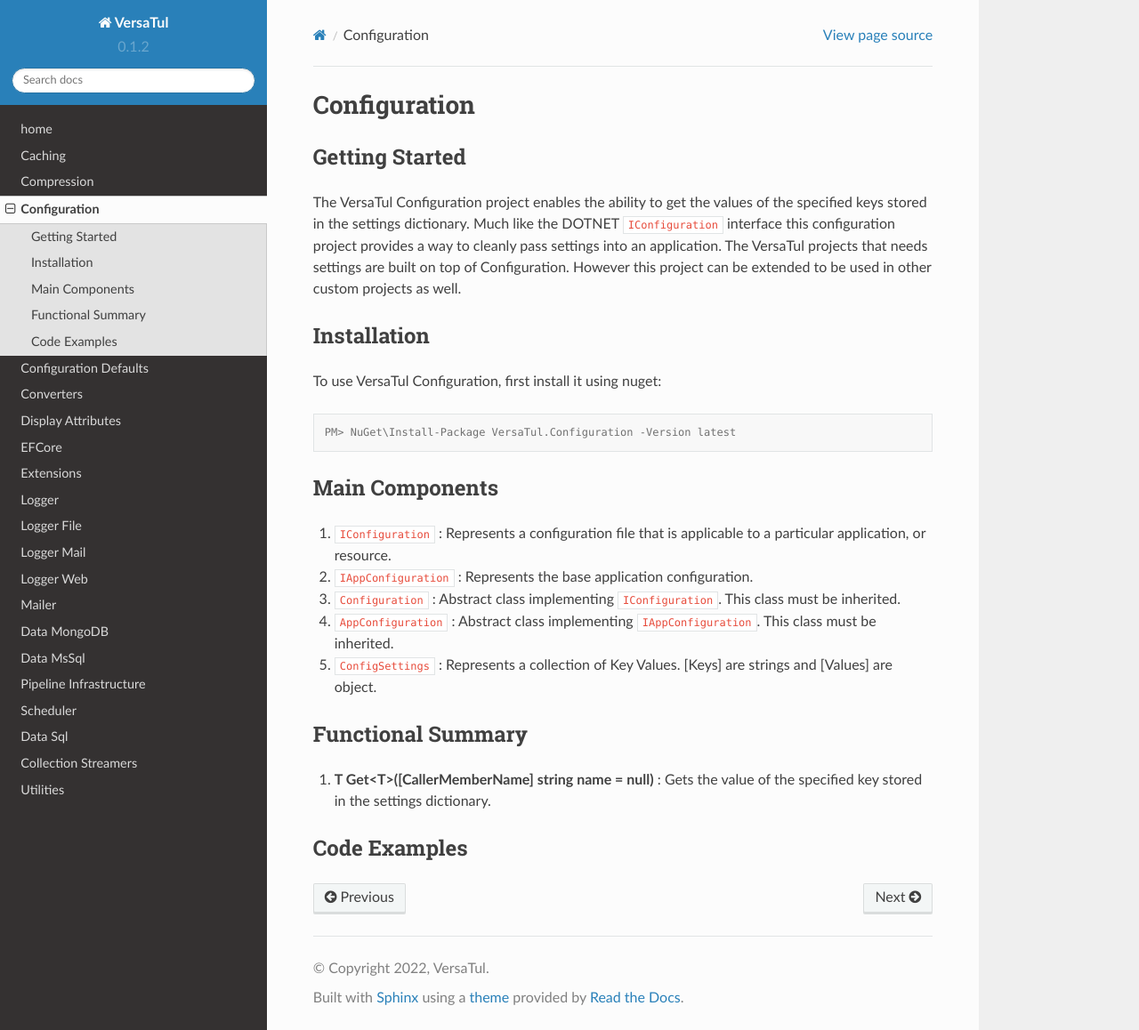
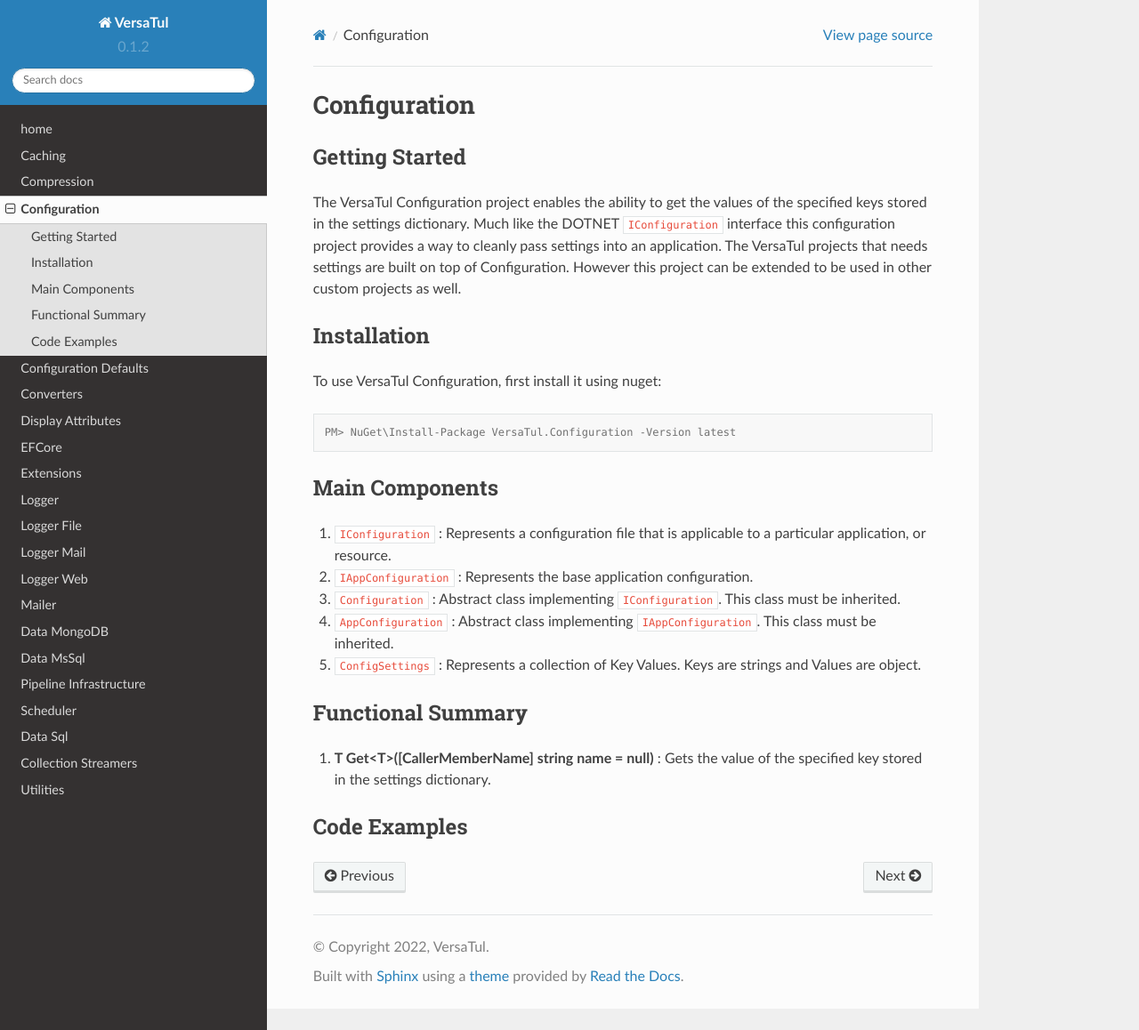
Before and after one commit to BjornWilliams/DocsVersaTul, a Sphinx documentation site: the page built from docs/source/configuration.rst, in a window 1280 px wide and 1158 px high. Shown: the whole window at 89% size. Built offline with Sphinx 7.4.7 and the Read the Docs theme 2.0.0, drawn with Linux system fonts in a browser that asks for light colours.

```diff
--- a/docs/source/configuration.rst
+++ b/docs/source/configuration.rst
@@ -23,7 +23,7 @@ Main Components
 2. ``IAppConfiguration`` : Represents the base application configuration.
 3. ``Configuration`` : Abstract class implementing ``IConfiguration``. This class must be inherited.
 4. ``AppConfiguration`` : Abstract class implementing ``IAppConfiguration``. This class must be inherited.
-5. ``ConfigSettings`` : Represents a collection of Key Values. [Keys] are strings and [Values] are object.
+5. ``ConfigSettings`` : Represents a collection of Key Values. Keys are strings and Values are object.
 
 Functional Summary
 ------------------
```
